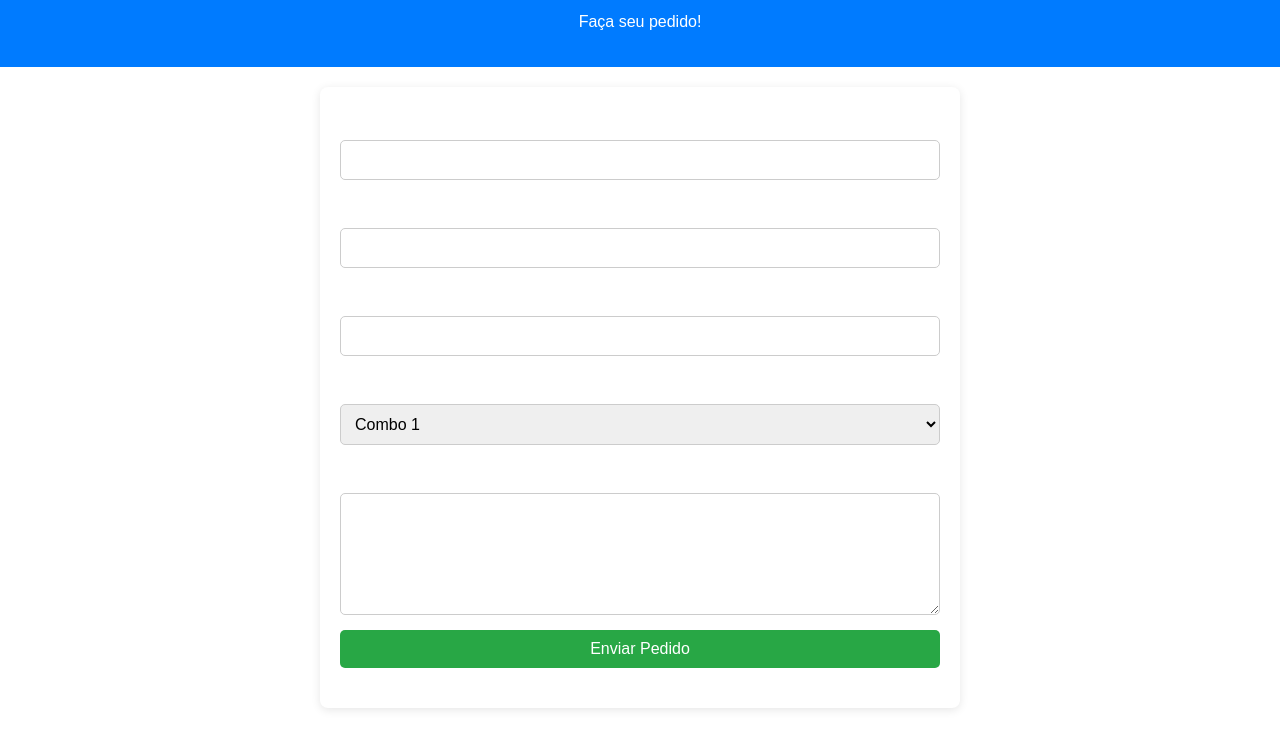
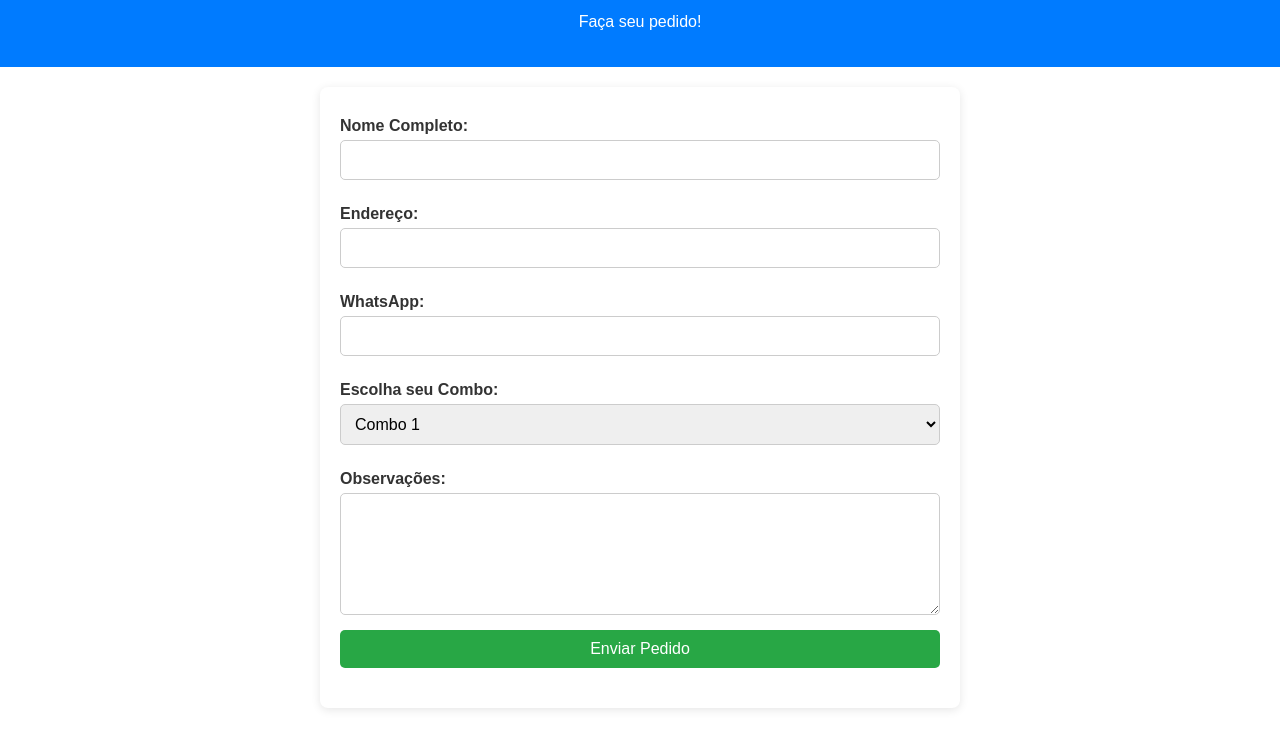
Before and after one commit to casaresidencial004/Pedido-Sushi, a plain HTML site: page index.html in a window 1280 px wide. Shown: the part 60-800 px from the top of the page. Drawn offline with nearby package versions, Linux system fonts and the light colour scheme.

Commit message:
Update styles.css

```diff
--- a/styles.css
+++ b/styles.css
@@ -3,7 +3,7 @@ body {
     background-image: url('imagemfundopedido.jpg');
     background-size: cover;
     background-position: center;
-    color: #fff; /* Mudança de cor do texto para melhor contraste */
+    color: #333; /* Mudança de cor do texto para melhor contraste */
     margin: 0;
     padding: 0;
 }
```
